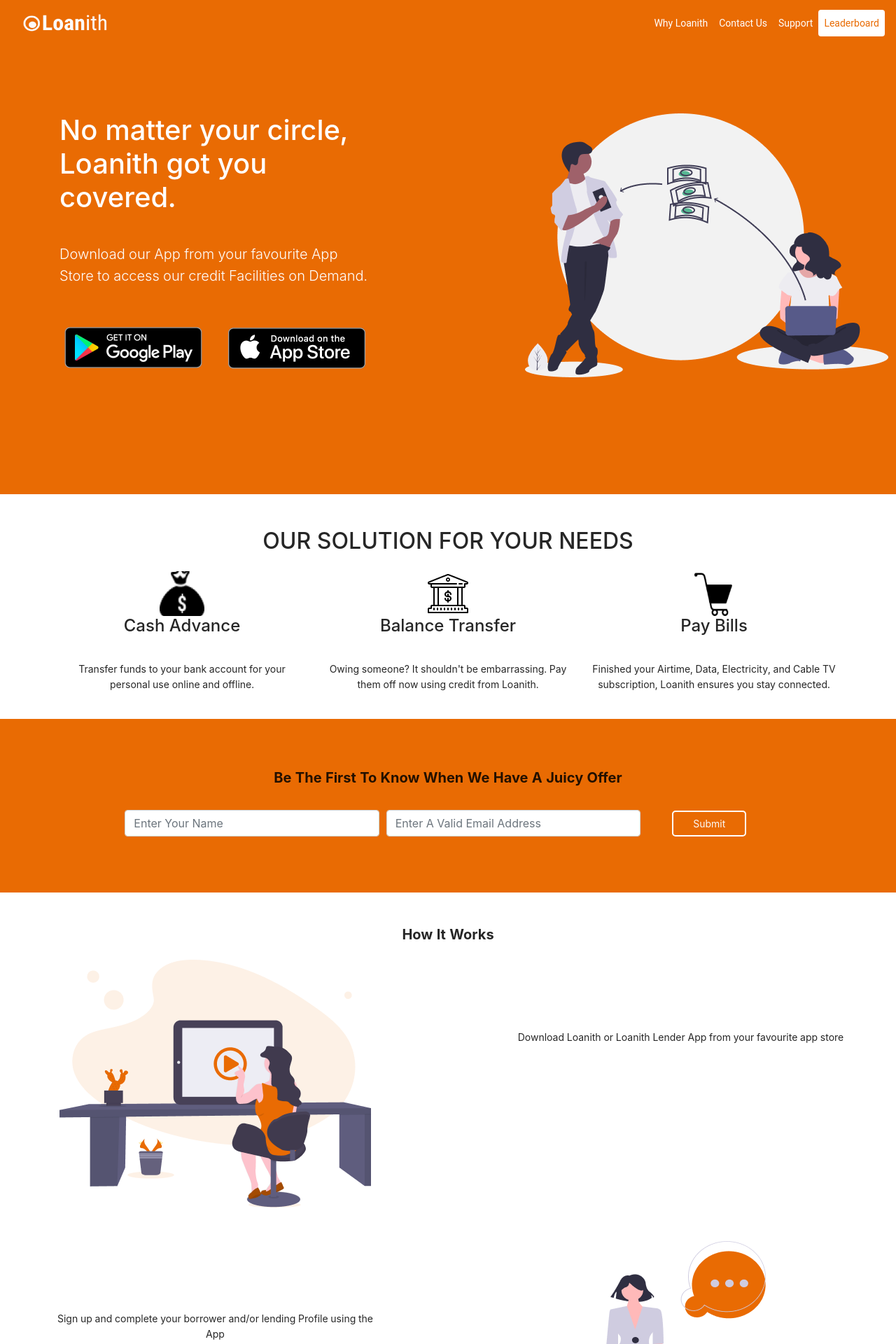
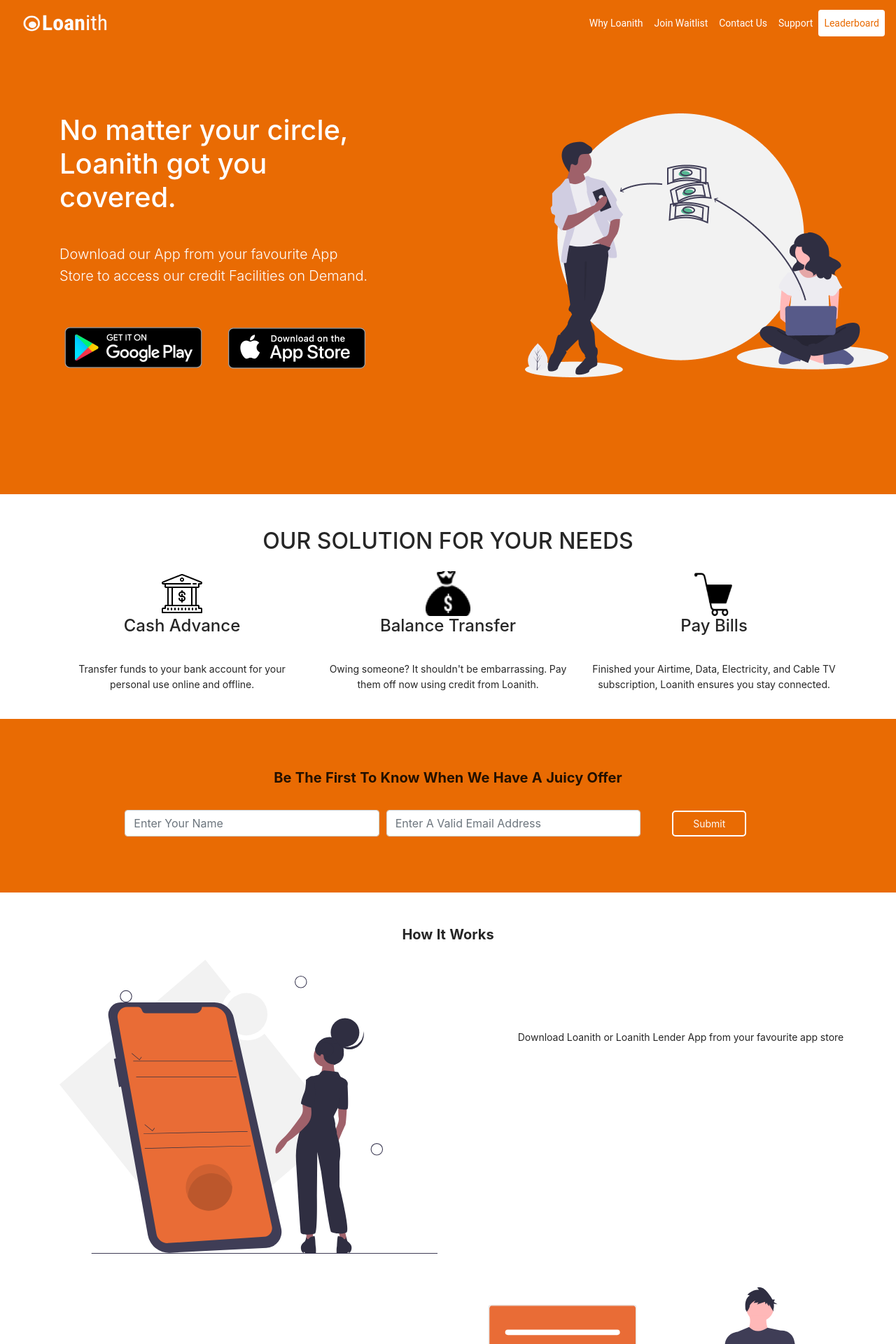
Before and after one commit to Alsaheem/loanith-landing, a React (Create React App) app: page / in a window 1280 px wide. Shown: the top 1920 px of the page at 70% size. Built offline with nearby package versions, Linux system fonts and the light colour scheme.

Commit message:
scrum of scrums

```diff
--- a/src/components/common/Footer/Footer.tsx
+++ b/src/components/common/Footer/Footer.tsx
@@ -14,17 +14,19 @@ const Footer = () => {
         <div className="col-md-3 col-sm-6">
           <ul>
             <li>Careers</li>
+            <li><Link to='/waitlist'>Waitlist</Link></li>
             <li>About Us</li>
             <li>Developers</li>
             <li><Link to='/privacy'>Privacy Policy</Link></li>
             <li><Link to='/terms'>Terms & Conditions</Link></li>
+
           </ul>
         </div>
         <div className="col-md-3 col-sm-6">
           <ul>
             <li className='text_loanith font-weight-bold'>Download The App</li>
-            <li className='text-w text-light'><Link to='/wishlist'> <a> Google Playstore</a> </Link></li>
-            <li className='text-w'><Link to='/wishlist'>Apple App Store</Link></li>
+            <li className='text-w text-light'><Link to='/waitlist'> <a> Google Playstore</a> </Link></li>
+            <li className='text-w'><Link to='/waitlist'>Apple App Store</Link></li>
           </ul>
         </div>
         <div className="col-md-3 col-sm-6">
--- a/src/components/common/Navbar/Navbar.tsx
+++ b/src/components/common/Navbar/Navbar.tsx
@@ -36,6 +36,11 @@ const Navbar = () => {
               </Link>
             </li>
             <li className="nav-item active">
+              <Link to="/waitlist">
+                <a className="nav-link text-white">Join Waitlist</a>
+              </Link>
+            </li>
+            <li className="nav-item active">
               <Link to="/contact">
                 <a className="nav-link text-white">Contact Us</a>
               </Link>
--- a/src/components/pages/Home/Home.tsx
+++ b/src/components/pages/Home/Home.tsx
@@ -1,7 +1,20 @@
-import React from "react";
+import React, { useState } from "react";
 import "./Home.css";
+import { Modal } from "antd";
+import { Link } from "react-router-dom";
 
 const Home = () => {
+  const [visible, setVisible] = useState(false);
+
+  const showModal = () => {
+    setVisible(true);
+  };
+
+  const handleCancel = () => {
+    setVisible(false)
+  };
+
+
   return (
     <div className="">
       <div className=" hero_section bg_loanith">
@@ -9,20 +22,29 @@ const Home = () => {
           <div className="row pt-5">
             <div className="col-md-5 text-w">
               <h1 className="text-w">
-              No matter your circle, Loanith got you covered.
+                No matter your circle, Loanith got you covered.
               </h1>
               <br />
               <p className="lead">
-              Download our App from your favourite App Store to access our credit Facilities on Demand.
+                Download our App from your favourite App Store to access our
+                credit Facilities on Demand.
               </p>
               <br />
 
               <div className="d-flex justify-content-between">
-                <div className="">
-                  <img className="btn_action" src="./assets/googleBadge.png" loading="lazy" />
+                <div className="" onClick={showModal}>
+                  <img
+                    className="btn_action"
+                    src="./assets/googleBadge.png"
+                    loading="lazy"
+                  />
                 </div>
-                <div className="">
-                  <img className="btn_action" src="./assets/appBadge.png" loading="lazy" />
+                <div className="" onClick={showModal}>
+                  <img
+                    className="btn_action"
+                    src="./assets/appBadge.png"
+                    loading="lazy"
+                  />
                 </div>
               </div>
             </div>
@@ -33,9 +55,35 @@ const Home = () => {
           </div>
         </div>
       </div>
+      <div className="">
+        <Modal
+          title="Welcome"
+          visible={visible}
+          footer={null}
+          onCancel={handleCancel}
+        >
+          <p>Our Application is still Under Development</p>
+          <p>Join our waitlist in order to get exclusive access when we go live</p>
+          <p>Click below to join the waitlist</p>
+          <Link to='/waitlist'><button className="btn bg_loanith">Join waitlist</button></Link>
+        </Modal>
+      </div>
       <div className="our-solution container mt-5">
         <h2 className="text-center mb-4">OUR SOLUTION FOR YOUR NEEDS</h2>
         <div className="row">
+          <div className="col-md-4 text-center">
+            <img
+              src="./assets/bank-building.png"
+              loading="lazy"
+              width={64}
+              height={64}
+            />
+            <h4>Cash Advance</h4>
+            <p className="pt-4">
+              Transfer funds to your bank account for your personal use online
+              and offline.
+            </p>
+          </div>
           <div className="col-md-4 text-center">
             <img
               src="./assets/money-bag.png"
@@ -43,21 +91,10 @@ const Home = () => {
               width={64}
               height={64}
             />
-            <h4>Cash Advance</h4>
-            <p className="pt-4">
-            Transfer funds to your bank account for your personal use online and offline.
-            </p>
-          </div>
-          <div className="col-md-4 text-center">
-            <img
-              src="./assets/bank-building.png"
-              loading="lazy"
-              width={64}
-              height={64}
-            />
             <h4>Balance Transfer</h4>
             <p className="pt-4">
-            Owing someone? It shouldn't be embarrassing. Pay them off now using credit from Loanith.
+              Owing someone? It shouldn't be embarrassing. Pay them off now
+              using credit from Loanith.
             </p>
           </div>
           <div className="col-md-4 text-center">
@@ -69,7 +106,8 @@ const Home = () => {
             />
             <h4>Pay Bills</h4>
             <p className="pt-4">
-            Finished your Airtime, Data, Electricity, and Cable TV subscription, Loanith ensures you stay connected.
+              Finished your Airtime, Data, Electricity, and Cable TV
+              subscription, Loanith ensures you stay connected.
             </p>
           </div>
         </div>
@@ -115,23 +153,24 @@ const Home = () => {
           <h5 className="text-center mb-4 font-weight-bold">How It Works</h5>
           <div className="row mb-5">
             <div className="col-6">
-              <img className="img-fluid" src="./assets/press_play.png" alt="" />
+              <img className="img-fluid" src="./assets/mobile_app.svg" alt="" />
             </div>
             <div className="col-1 hidden"></div>
             <div className="col-5 center">
-            Download Loanith or Loanith Lender App from your favourite app store
-
+              Download Loanith or Loanith Lender App from your favourite app
+              store
             </div>
           </div>
 
           <div className="row mb-5">
             <div className="col-5 center">
-            Sign up and complete your borrower and/or lending Profile using the App
+              Sign up and complete your borrower and/or lending Profile using
+              the App
             </div>
             <div className="col-1 hidden"></div>
 
             <div className="col-6">
-              <img className="img-fluid" src="./assets/things_say.png" alt="" />
+              <img className="img-fluid" src="./assets/profile_details.svg" alt="" />
             </div>
           </div>
           <div className="row mb-5">
@@ -141,8 +180,7 @@ const Home = () => {
             <div className="col-1 hidden"></div>
 
             <div className="col-5 center">
-            Get funds on demand or subscribe to an investment offer.
-
+              Get funds on demand or subscribe to an investment offer.
             </div>
           </div>
         </div>
@@ -152,10 +190,13 @@ const Home = () => {
         <div className="container">
           <div className="d-flex justify-content-center mb-2">
             <hr className="liner"></hr>
-            <div className="font-weight-bold"> <h5 className='text-center'>Knowledge Center</h5></div>
+            <div className="font-weight-bold">
+              {" "}
+              <h5 className="text-center">Knowledge Center</h5>
+            </div>
             <hr className="liner"></hr>
           </div>
-          <br className='breaker'></br>
+          <br className="breaker"></br>
           <div className="card-deck">
             <div className="card">
               <img
```
Also changed, not shown: public/assets/mobile_app.svg (added), public/assets/profile_details.svg (added).
